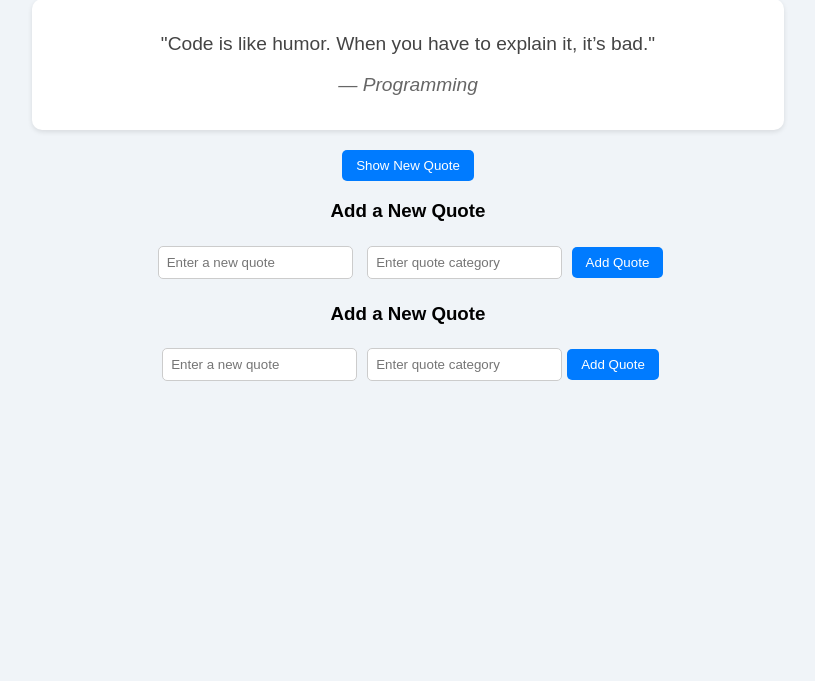
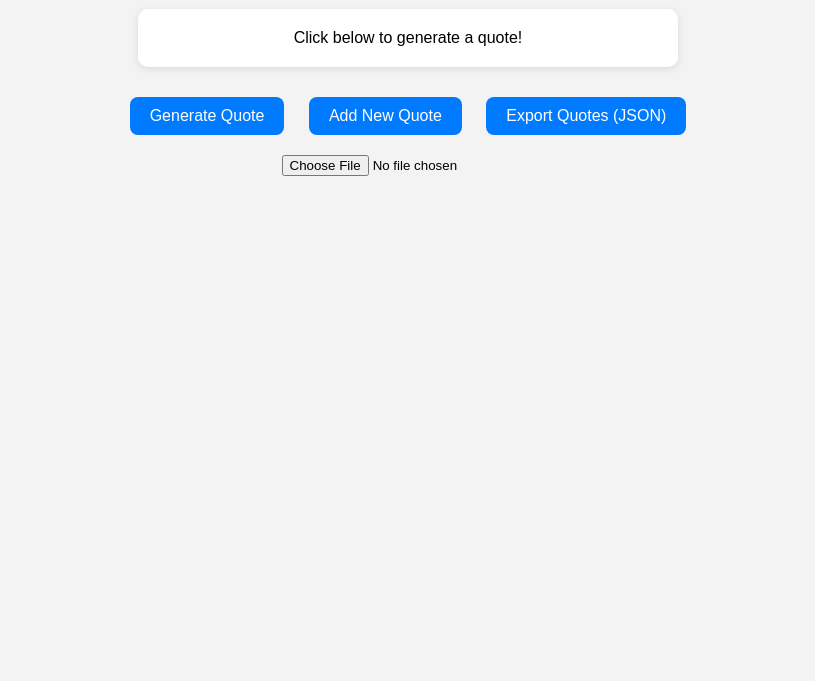
Before and after one commit to sharnie-coder/alx_fe_javascript, a plain HTML site: page dom-manipulation/index.html in a window 1280 px wide. Shown: the part 119-800 px from the top of the page, without its empty margins (232-1047 px from the left). Drawn offline with Linux system fonts and the light colour scheme.

Commit message:
add changes to both files

```diff
--- a/dom-manipulation/index.html
+++ b/dom-manipulation/index.html
@@ -3,63 +3,59 @@
 <head>
   <meta charset="UTF-8" />
   <meta name="viewport" content="width=device-width, initial-scale=1.0" />
-  <title>Dynamic Quote Generator</title>
+  <title>Dynamic Quote Generator with Web Storage</title>
   <style>
     body {
       font-family: Arial, sans-serif;
+      background-color: #f3f3f3;
       text-align: center;
-      padding: 30px;
-      background: #f0f4f8;
+      padding: 40px;
     }
+
     h1 {
       color: #333;
     }
+
     #quoteDisplay {
+      background: white;
+      border-radius: 10px;
+      padding: 20px;
       margin: 20px auto;
-      padding: 15px;
-      width: 60%;
-      border-radius: 10px;
-      background-color: #fff;
-      box-shadow: 0 2px 5px rgba(0,0,0,0.1);
-      font-size: 1.2em;
-      color: #444;
+      width: 80%;
+      max-width: 500px;
+      box-shadow: 0 2px 8px rgba(0, 0, 0, 0.1);
     }
-    .category {
-      font-style: italic;
-      color: #666;
-    }
-    input {
-      padding: 8px;
-      margin: 5px;
-      border-radius: 5px;
-      border: 1px solid #ccc;
-    }
+
     button {
-      padding: 8px 14px;
+      margin: 10px;
+      padding: 10px 20px;
       border: none;
-      border-radius: 5px;
+      border-radius: 8px;
       cursor: pointer;
       background-color: #007bff;
       color: white;
-      transition: background-color 0.3s ease;
+      font-size: 16px;
     }
+
     button:hover {
       background-color: #0056b3;
+    }
+
+    input[type="file"] {
+      margin-top: 10px;
     }
   </style>
 </head>
 <body>
   <h1>Dynamic Quote Generator</h1>
+  <div id="quoteDisplay">Click below to generate a quote!</div>
 
-  <div id="quoteDisplay"></div>
-  <button id="newQuote">Show New Quote</button>
+  <button onclick="generateQuote()">Generate Quote</button>
+  <button onclick="addQuote()">Add New Quote</button>
+  <button onclick="exportToJsonFile()">Export Quotes (JSON)</button>
 
-  <h3>Add a New Quote</h3>
-  <div>
-    <input id="newQuoteText" type="text" placeholder="Enter a new quote" />
-    <input id="newQuoteCategory" type="text" placeholder="Enter quote category" />
-    <button id="addQuoteBtn">Add Quote</button>
-  </div>
+  <br />
+  <input type="file" id="importFile" accept=".json" onchange="importFromJsonFile(event)" />
 
   <script src="script.js"></script>
 </body>
--- a/dom-manipulation/script.js
+++ b/dom-manipulation/script.js
@@ -1,81 +1,55 @@
-// Initial quotes array with categories
-const quotes = [
-  { text: "The best way to predict the future is to invent it.", category: "Motivation" },
-  { text: "Code is like humor. When you have to explain it, it’s bad.", category: "Programming" },
-  { text: "Simplicity is the soul of efficiency.", category: "Design" },
+let quotes = JSON.parse(localStorage.getItem("quotes")) || [
+  "The best way to get started is to quit talking and begin doing.",
+  "Don’t let yesterday take up too much of today.",
+  "It’s not whether you get knocked down, it’s whether you get up.",
 ];
 
-// Function to display a random quote
-function showRandomQuote() {
-  const quoteDisplay = document.getElementById("quoteDisplay");
-  if (quotes.length === 0) {
-    quoteDisplay.textContent = "No quotes available yet!";
-    return;
-  }
-
-  const randomIndex = Math.floor(Math.random() * quotes.length);
-  const quote = quotes[randomIndex];
-
-  quoteDisplay.innerHTML = `
-    <p>"${quote.text}"</p>
-    <p class="category">— ${quote.category}</p>
-  `;
+function saveQuotes() {
+  localStorage.setItem("quotes", JSON.stringify(quotes));
 }
 
-// Function to dynamically create the Add Quote form
-function createAddQuoteForm() {
-  const formContainer = document.createElement("div");
-
-  const quoteInput = document.createElement("input");
-  quoteInput.id = "newQuoteText";
-  quoteInput.type = "text";
-  quoteInput.placeholder = "Enter a new quote";
-
-  const categoryInput = document.createElement("input");
-  categoryInput.id = "newQuoteCategory";
-  categoryInput.type = "text";
-  categoryInput.placeholder = "Enter quote category";
-
-  const addButton = document.createElement("button");
-  addButton.textContent = "Add Quote";
-  addButton.addEventListener("click", addQuote);
-
-  // Append elements to the form container
-  formContainer.appendChild(quoteInput);
-  formContainer.appendChild(categoryInput);
-  formContainer.appendChild(addButton);
-
-  // Add the form container to the body (below the new quote button)
-  document.body.appendChild(document.createElement("h3")).textContent = "Add a New Quote";
-  document.body.appendChild(formContainer);
+function generateQuote() {
+  const randomIndex = Math.floor(Math.random() * quotes.length);
+  const quoteDisplay = document.getElementById("quoteDisplay");
+  quoteDisplay.textContent = quotes[randomIndex];
+  sessionStorage.setItem("lastViewedQuote", quotes[randomIndex]);
 }
 
-// Function to add a new quote
 function addQuote() {
-  const textInput = document.getElementById("newQuoteText");
-  const categoryInput = document.getElementById("newQuoteCategory");
-
-  const text = textInput.value.trim();
-  const category = categoryInput.value.trim();
-
-  if (text === "" || category === "") {
-    alert("Please enter both a quote and a category!");
-    return;
+  const newQuote = prompt("Enter a new quote:");
+  if (newQuote) {
+    quotes.push(newQuote);
+    saveQuotes();
+    alert("Quote added successfully!");
   }
-
-  quotes.push({ text, category });
-  textInput.value = "";
-  categoryInput.value = "";
-
-  alert("Quote added successfully!");
-  showRandomQuote();
 }
 
-// Event listeners
-document.getElementById("newQuote").addEventListener("click", showRandomQuote);
+function exportToJsonFile() {
+  const jsonData = JSON.stringify(quotes, null, 2);
+  const blob = new Blob([jsonData], { type: "application/json" });
+  const url = URL.createObjectURL(blob);
+  const a = document.createElement("a");
+  a.href = url;
+  a.download = "quotes.json";
+  a.click();
+  URL.revokeObjectURL(url);
+}
 
-// Initialize when page loads
-window.onload = function () {
-  showRandomQuote();
-  createAddQuoteForm(); // Form is generated dynamically here
+function importFromJsonFile(event) {
+  const fileReader = new FileReader();
+  fileReader.onload = function (event) {
+    const importedQuotes = JSON.parse(event.target.result);
+    quotes.push(...importedQuotes);
+    saveQuotes();
+    alert("Quotes imported successfully!");
+  };
+  fileReader.readAsText(event.target.files[0]);
+}
+
+// Load the last viewed quote from sessionStorage if available
+window.onload = () => {
+  const lastQuote = sessionStorage.getItem("lastViewedQuote");
+  if (lastQuote) {
+    document.getElementById("quoteDisplay").textContent = lastQuote;
+  }
 };
```
